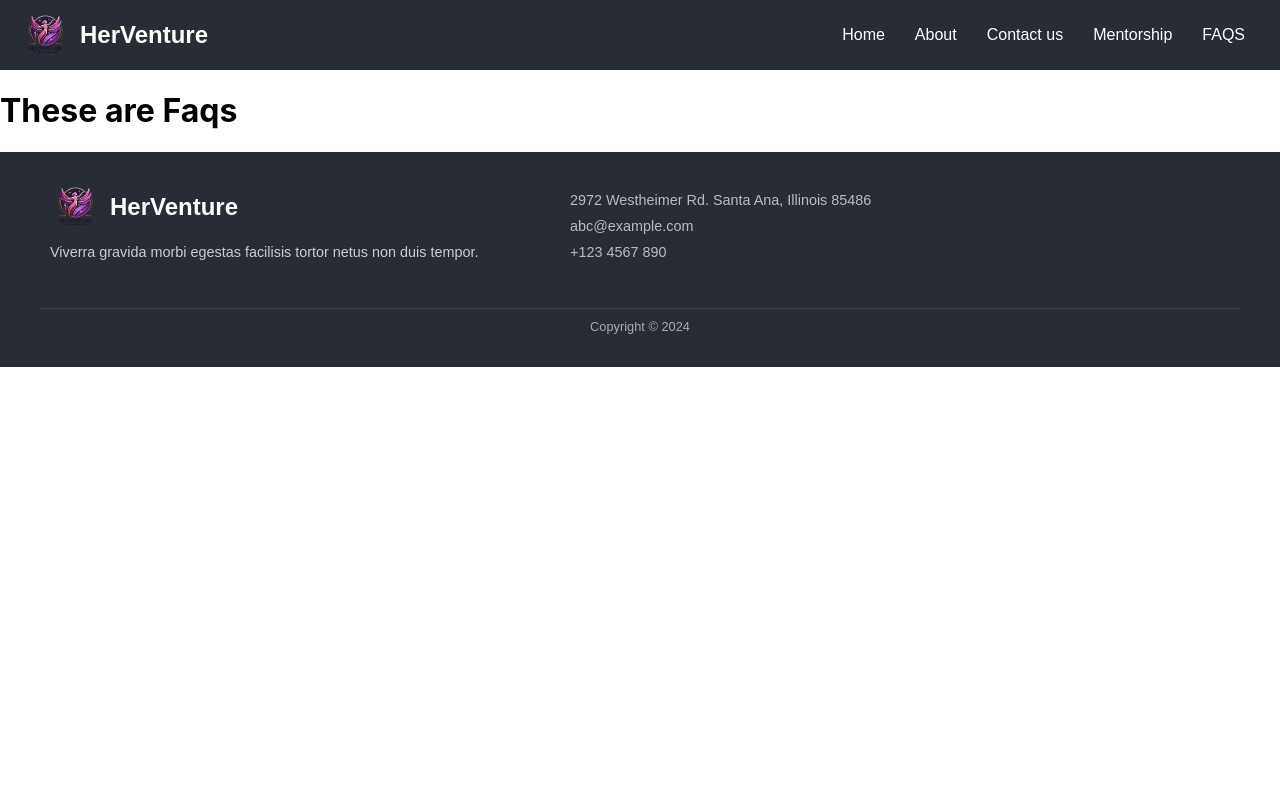
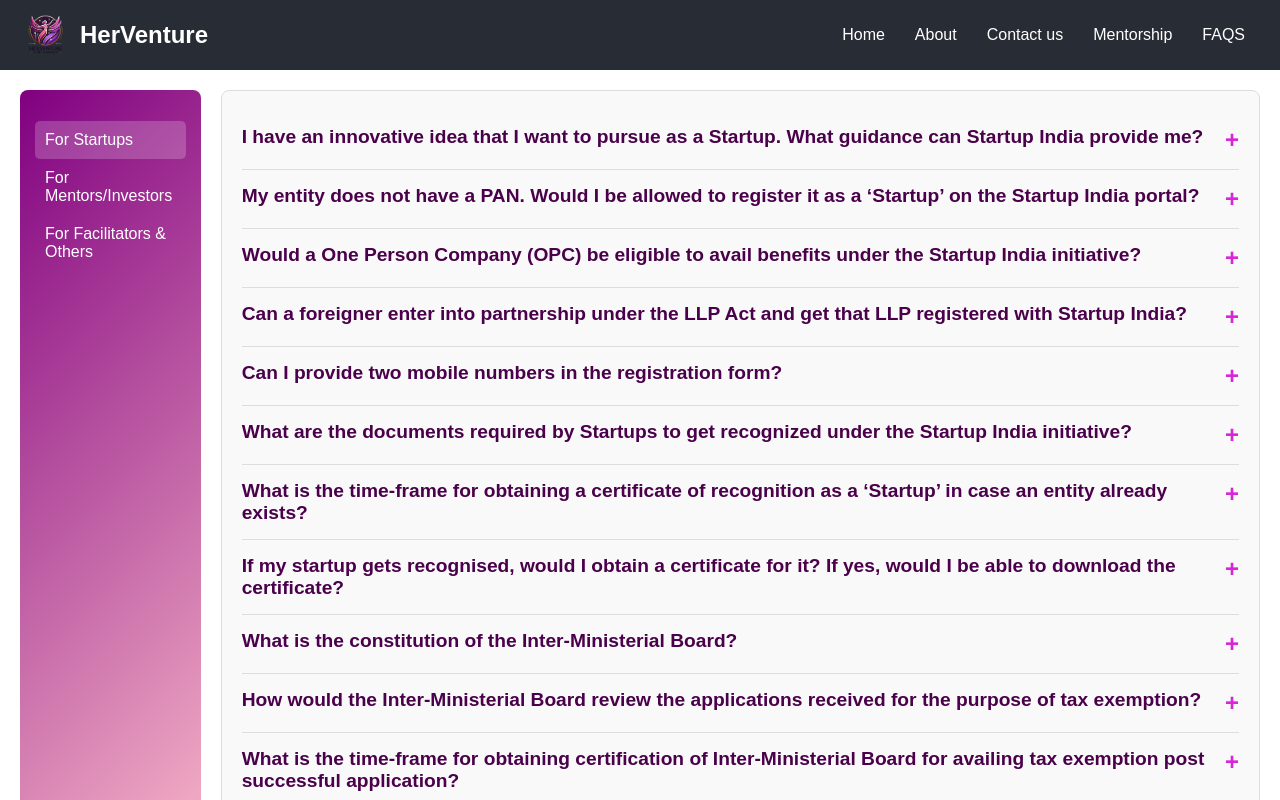
Before and after one commit to harshitaa18/HerVenture, a React (Create React App) app: page /faqs in a window 1280 px wide. Shown: the top 800 px of the page. Built offline with nearby package versions, Linux system fonts and the light colour scheme.

Commit message:
FAQS Done

```diff
--- a/src/Pages/Faqs/Faqs.css
+++ b/src/Pages/Faqs/Faqs.css
@@ -0,0 +1,70 @@
+.Faqs {
+    display: flex;
+    gap: 20px;
+    font-family: Arial, sans-serif;
+    padding: 20px;
+  }
+
+  .faq-sidebar {
+    width: 25%;
+    background: linear-gradient(135deg, purple, pink);
+    padding: 15px;
+    border-radius: 8px;
+    color: white;
+  }
+
+  .faq-sidebar ul {
+    list-style-type: none;
+    padding: 0;
+  }
+
+  .faq-sidebar li {
+    padding: 10px;
+    font-size: 1rem;
+    cursor: pointer;
+    border-radius: 5px;
+  }
+
+  .faq-sidebar li.active,
+  .faq-sidebar li:hover {
+    background-color: rgba(255, 255, 255, 0.2);
+  }
+
+  .faq-content {
+    flex-grow: 1;
+    background: #f9f9f9;
+    border: 1px solid #ddd;
+    border-radius: 8px;
+    padding: 20px;
+  }
+
+  .faq-item {
+    border-bottom: 1px solid #ddd;
+    padding: 15px 0;
+    cursor: pointer;
+    transition: background-color 0.3s ease;
+  }
+
+  .faq-item.active {
+    background: rgba(128, 0, 128, 0.1);
+  }
+
+  .faq-question {
+    display: flex;
+    justify-content: space-between;
+    font-size: 1.2rem;
+    font-weight: bold;
+    color: #4a004a; /* Wine Color */
+  }
+
+  .faq-toggle {
+    font-size: 1.5rem;
+    color: #d726d7; /* Pinkish color */
+  }
+
+  .faq-answer {
+    margin-top: 10px;
+    font-size: 1rem;
+    color: #333;
+    line-height: 1.5;
+  }
--- a/src/Pages/Faqs/Faqs.jsx
+++ b/src/Pages/Faqs/Faqs.jsx
@@ -1,8 +1,147 @@
-import React from 'react'
+import React, { useState } from 'react';
+import './Faqs.css';
 
 export const Faqs = () => {
-    return(
-        <h1>These are Faqs</h1>
-    )
-}
+  const [activeIndex, setActiveIndex] = useState(null);
+  const [selectedCategory, setSelectedCategory] = useState('For Startups');
+
+  const faqData = {
+    'For Startups': [
+      {
+        question: 'I have an innovative idea that I want to pursue as a Startup. What guidance can Startup India provide me?',
+        answer: 'Startup India provides guidance through a wide array of resources such as mentorship, funding support, and recognition under government initiatives.',
+      },
+      {
+        question: 'My entity does not have a PAN. Would I be allowed to register it as a ‘Startup’ on the Startup India portal?',
+        answer: 'Yes, you can still register, but it is advisable to obtain a PAN for compliance purposes.',
+      },
+      {
+        question: 'Would a One Person Company (OPC) be eligible to avail benefits under the Startup India initiative?',
+        answer: 'Yes, OPCs are eligible to avail benefits under the Startup India initiative.',
+      },
+      {
+        question: 'Can a foreigner enter into partnership under the LLP Act and get that LLP registered with Startup India?',
+        answer: 'Yes, foreign nationals can enter into partnerships under the LLP Act and register with Startup India.',
+      },
+      {
+        question: 'Can I provide two mobile numbers in the registration form?',
+        answer: 'No, only one mobile number is allowed for registration.',
+      },
+      {
+        question: 'What are the documents required by Startups to get recognized under the Startup India initiative?',
+        answer: 'The documents include a Certificate of Incorporation, a detailed business plan, and other proofs of innovation.',
+      },
+      {
+        question: 'What is the time-frame for obtaining a certificate of recognition as a ‘Startup’ in case an entity already exists?',
+        answer: 'It typically takes 2-4 weeks post submission of all required documents.',
+      },
+      {
+        question: 'If my startup gets recognised, would I obtain a certificate for it? If yes, would I be able to download the certificate?',
+        answer: 'Yes, a certificate will be issued and can be downloaded from the Startup India portal.',
+      },
+      {
+        question: 'What is the constitution of the Inter-Ministerial Board?',
+        answer: 'The Inter-Ministerial Board is composed of members from the Ministry of Commerce, Department for Promotion of Industry and Internal Trade, and other government bodies.',
+      },
+      {
+        question: 'How would the Inter-Ministerial Board review the applications received for the purpose of tax exemption?',
+        answer: 'The board reviews applications based on innovation, scalability, and job creation potential.',
+      },
+      {
+        question: 'What is the time-frame for obtaining certification of Inter-Ministerial Board for availing tax exemption post successful application?',
+        answer: 'It generally takes 6-8 weeks after the application is approved.',
+      },
+      {
+        question: 'If a startup has applied for DIPP recognition and the application gets rejected or marked incomplete due to missing documents or insufficient information, should the startup edit the existing application or submit a new one?',
+        answer: 'The startup should edit the existing application and re-submit with complete details.',
+      },
+    ],
+    'For Mentors/Investors': [
+      {
+        question: 'How do I register as a Mentor/ Investor on the Hub?',
+        answer: 'You can register as a Mentor/Investor by signing up on the Hub and completing your profile.',
+      },
+      {
+        question: 'What is my role as a Mentor on the Hub?',
+        answer: 'As a mentor, your role is to guide and provide expert advice to startups on various aspects of their business.',
+      },
+      {
+        question: 'How do Startups connect with a mentor/ investor?',
+        answer: 'Startups can connect with mentors/investors through the portal’s matchmaking feature.',
+      },
+      {
+        question: 'How do you make sure I don’t get spammed?',
+        answer: 'The platform ensures privacy by allowing you to accept or reject connection requests.',
+      },
+      {
+        question: 'Can I get access to additional resources which can further aid my mentorship support to the Startup?',
+        answer: 'Yes, the platform provides additional resources like toolkits, case studies, and training programs.',
+      },
+      {
+        question: 'Do I get any kind of recognition for being an active mentor/ investor on the portal?',
+        answer: 'Yes, active mentors/investors receive badges and recognition from the community.',
+      },
+    ],
+    'For Facilitators & Others': [
+      {
+        question: 'What is the procedure to claim reimbursement by patent facilitators for services offered to startups?',
+        answer: 'Facilitators need to submit invoices and required documents on the portal for processing reimbursements.',
+      },
+      {
+        question: 'What is the procedure to claim reimbursement by Trademark facilitators for services offered to startups?',
+        answer: 'Trademark facilitators must submit proof of services rendered along with relevant invoices.',
+      },
+      {
+        question: 'What factors are considered by investors to invest in startups?',
+        answer: 'Investors typically consider the startup’s innovation, scalability, team strength, and market potential.',
+      },
+      {
+        question: 'How do Investors earn returns from investing in Startups?',
+        answer: 'Investors earn returns through equity appreciation, dividends, or eventual exits like IPOs or acquisitions.',
+      },
+      {
+        question: 'What is a Term Sheet?',
+        answer: 'A Term Sheet is a document outlining the terms and conditions of an investment deal between a startup and an investor.',
+      },
+    ],
+  };
+
+  const toggleFAQ = (index) => {
+    setActiveIndex(activeIndex === index ? null : index);
+  };
+
+  return (
+    <div className="Faqs">
+      <div className="faq-sidebar">
+        <ul>
+          {Object.keys(faqData).map((category) => (
+            <li
+              key={category}
+              className={selectedCategory === category ? 'active' : ''}
+              onClick={() => setSelectedCategory(category)}
+            >
+              {category}
+            </li>
+          ))}
+        </ul>
+      </div>
+      <div className="faq-content">
+        {faqData[selectedCategory].map((faq, index) => (
+          <div
+            className={`faq-item ${activeIndex === index ? 'active' : ''}`}
+            key={index}
+            onClick={() => toggleFAQ(index)}
+          >
+            <div className="faq-question">
+              {faq.question}
+              <span className="faq-toggle">{activeIndex === index ? '-' : '+'}</span>
+            </div>
+            {activeIndex === index && <div className="faq-answer">{faq.answer}</div>}
+          </div>
+        ))}
+      </div>
+    </div>
+  );
+};
+
 export default Faqs;
```
